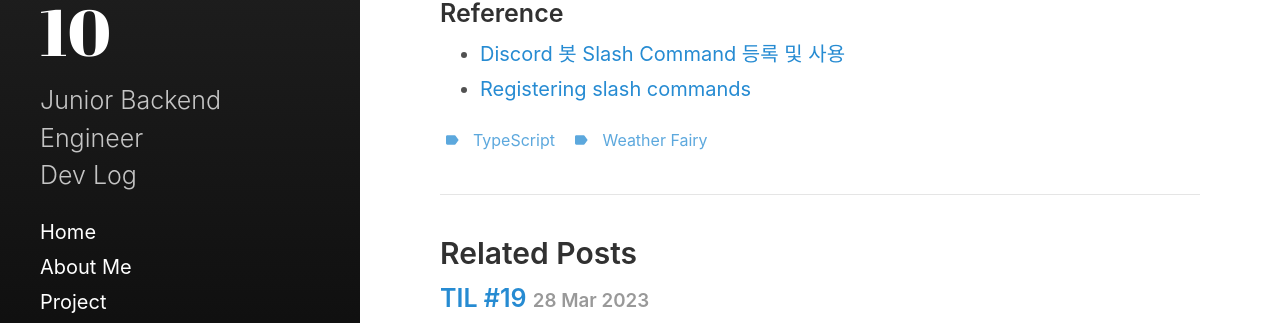
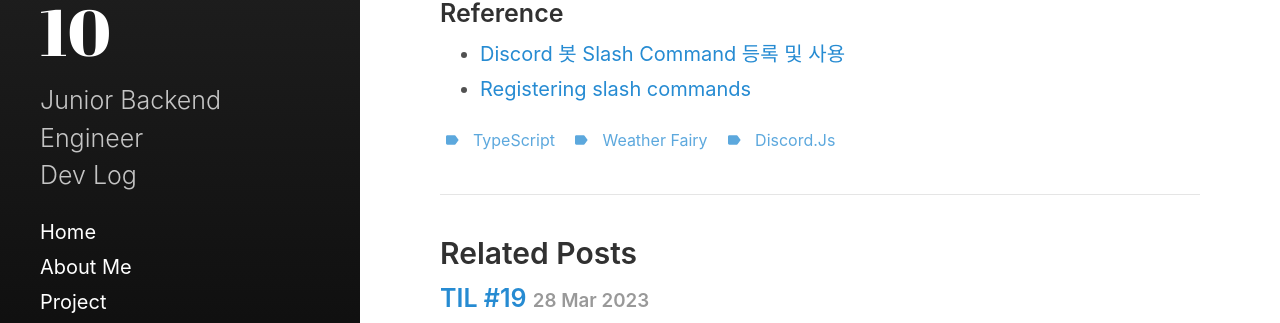
Before and after one commit to mackerel-10/mackerel-10.github.io, a Jekyll site: the page built from _posts/2023-03-29-TIL-20.md, in a window 1280 px wide and 900 px high, scrolled down 1030 px. Shown: the part 403-726 px from the top of the window. Built offline with Jekyll 4.4.1, drawn with Linux system fonts in a browser that asks for light colours.

Commit message:
Edit TIL 19, 20  categories

```diff
--- a/_posts/2023-03-29-TIL-20.md
+++ b/_posts/2023-03-29-TIL-20.md
@@ -6,6 +6,7 @@ category:
 tags:
   - TypeScript
   - Weather Fairy
+  - discord.js
 date: '2023-03-29T23:00:00+09:00'
 ---
 
```
Also changed, not shown: _posts/2023-03-28-TIL-19.md (+1 -0 lines).
